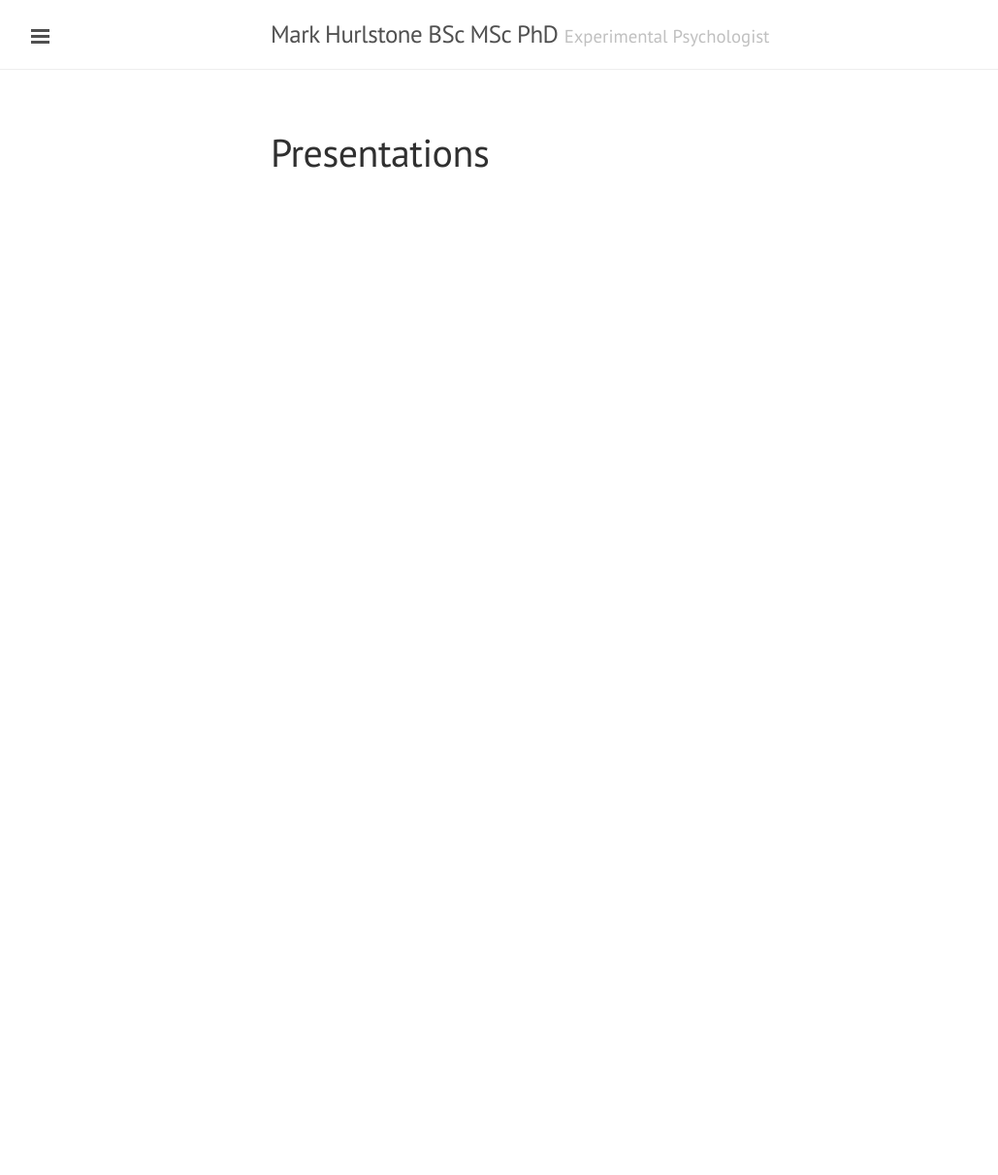
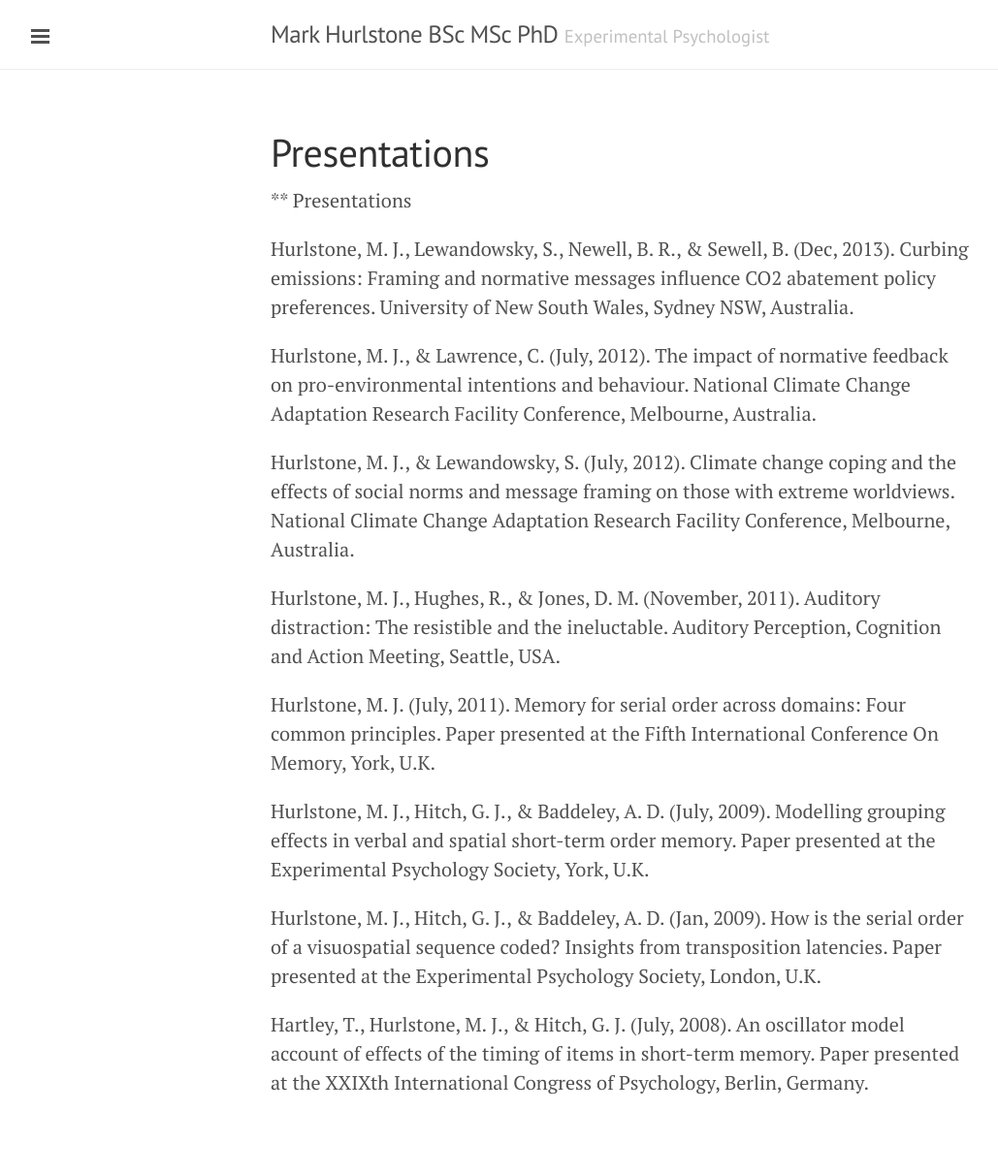
Before and after one commit to mjh508/mark-hurlstone.github.io, a Jekyll site: the page built from presentations.md, in a window 1280 px wide. Shown: the whole page at 97% size, without its empty margins (1-1030 px from the left). Built offline with Jekyll 4.4.1, drawn with Linux system fonts in a browser that asks for light colours; Markdown is read by kramdown in place of the engine named in the settings; before the commit the page ends 900 px from its top, so only the background shows below that.

Commit message:
Update presentations.md

```diff
--- a/presentations.md
+++ b/presentations.md
@@ -2,3 +2,21 @@
 layout: page
 title: Presentations
 ---
+
+** Presentations
+
+Hurlstone, M. J., Lewandowsky, S., Newell, B. R., & Sewell, B. (Dec, 2013). Curbing emissions: Framing and normative messages influence CO2 abatement policy preferences. University of New South Wales, Sydney NSW, Australia.
+
+Hurlstone, M. J., & Lawrence, C. (July, 2012). The impact of normative feedback on pro-environmental intentions and behaviour. National Climate Change Adaptation Research Facility Conference, Melbourne, Australia.
+
+Hurlstone, M. J., & Lewandowsky, S. (July, 2012). Climate change coping and the effects of social norms and message framing on those with extreme worldviews. National Climate Change Adaptation Research Facility Conference, Melbourne, Australia.
+
+Hurlstone, M. J., Hughes, R., & Jones, D. M. (November, 2011). Auditory distraction: The resistible and the ineluctable. Auditory Perception, Cognition and Action Meeting, Seattle, USA.
+
+Hurlstone, M. J. (July, 2011). Memory for serial order across domains: Four common principles. Paper presented at the Fifth International Conference On Memory, York, U.K.
+
+Hurlstone, M. J., Hitch, G. J., & Baddeley, A. D. (July, 2009). Modelling grouping effects in verbal and spatial short-term order memory. Paper presented at the Experimental Psychology Society, York, U.K.
+
+Hurlstone, M. J., Hitch, G. J., & Baddeley, A. D. (Jan, 2009). How is the serial order of a visuospatial sequence coded? Insights from transposition latencies. Paper presented at the Experimental Psychology Society, London, U.K.
+
+Hartley, T., Hurlstone, M. J., & Hitch, G. J. (July, 2008). An oscillator model account of effects of the timing of items in short-term memory. Paper presented at the XXIXth International Congress of Psychology, Berlin, Germany.
```
